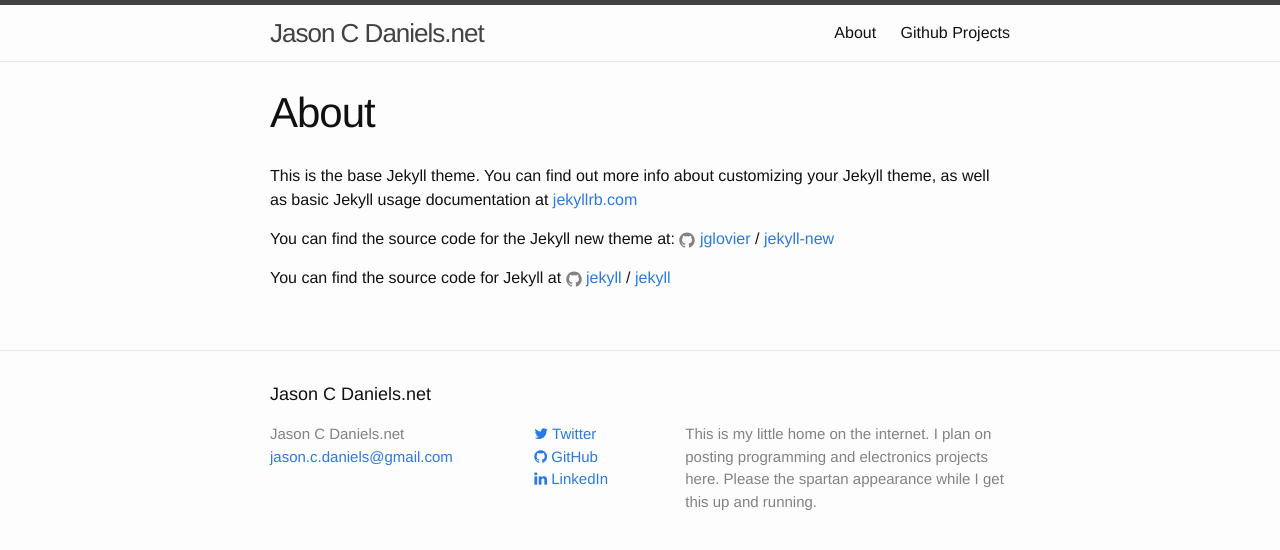
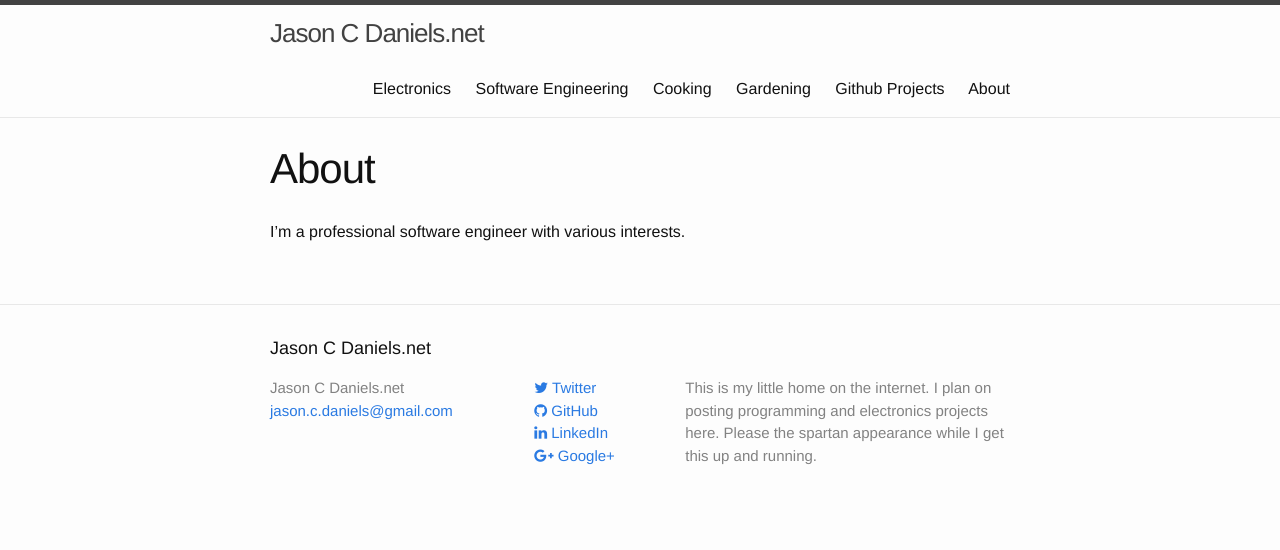
Before and after one commit to jason-c-daniels/jason-c-daniels.net, a Jekyll site: the page built from pages/09about.md, in a window 1280 px wide. Shown: the top 550 px of the page. Built offline with Jekyll 4.4.1, drawn with Linux system fonts in a browser that asks for light colours; nearby versions of some CDN libraries.

Commit message:
more tweaks

```diff
--- a/_config.yml
+++ b/_config.yml
@@ -15,10 +15,10 @@ description: > # this means to ignore newlines until "baseurl:"
 baseurl: ""# the subpath of your site, e.g. /blog
 url: "http://jason-c-daniels.net" # the base hostname & protocol for your site
 
-twitter_username:     JasonCDaniels
-github_username:      jason-c-daniels
-linkedin_username:    jasondaniels55347
-google_plus_username:
+twitter_username: JasonCDaniels
+github_username: jason-c-daniels
+linkedin_username: jasondaniels55347
+google_plus_username: jason.c.daniels@gmail.com
 facebook_username:
 dribbble_username:
 
--- a/about.md
+++ /dev/null
@@ -1,15 +0,0 @@
----
-layout: page
-title: About
-permalink: /about/
----
-
-This is the base Jekyll theme. You can find out more info about customizing your Jekyll theme, as well as basic Jekyll usage documentation at [jekyllrb.com](http://jekyllrb.com/)
-
-You can find the source code for the Jekyll new theme at:
-{% include icon-github.html username="jglovier" %} /
-[jekyll-new](https://github.com/jglovier/jekyll-new)
-
-You can find the source code for Jekyll at
-{% include icon-github.html username="jekyll" %} /
-[jekyll](https://github.com/jekyll/jekyll)
--- /dev/null
+++ b/pages/09about.md
@@ -0,0 +1,7 @@
+---
+layout: page
+title: About
+permalink: /about/
+---
+
+I'm a professional software engineer with various interests.
```
Also changed, not shown: _layouts/category.md (added, +12 -0 lines), _templates/SIMPLE-PAGE.md (added, +30 -0 lines), pages/01Electronics.md (added, +6 -0 lines), pages/02SoftwareEngineering.md (added, +6 -0 lines), pages/03Cooking.md (added, +6 -0 lines), pages/04Gardening.md (added, +6 -0 lines), pages/05github.md (renamed from github.md).
